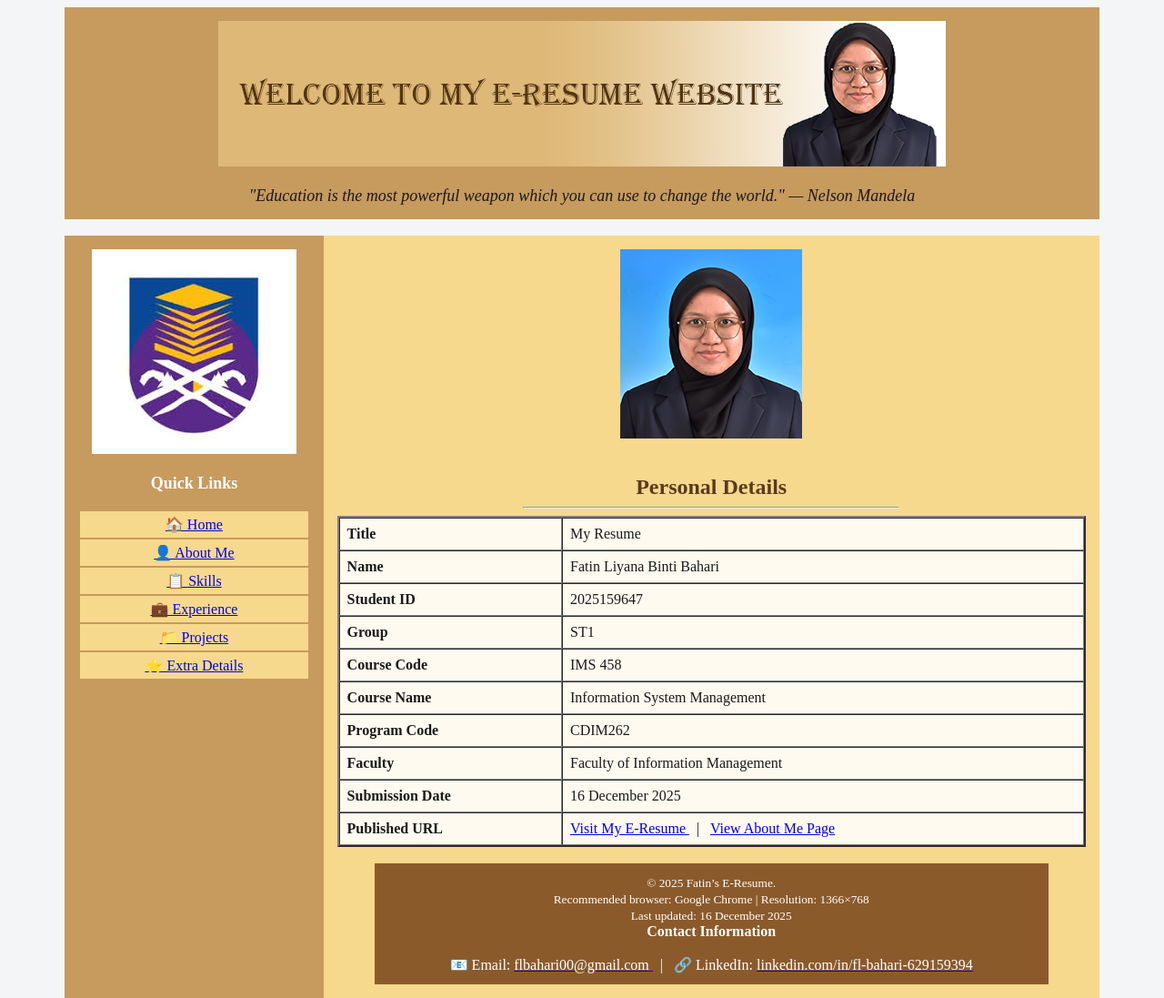
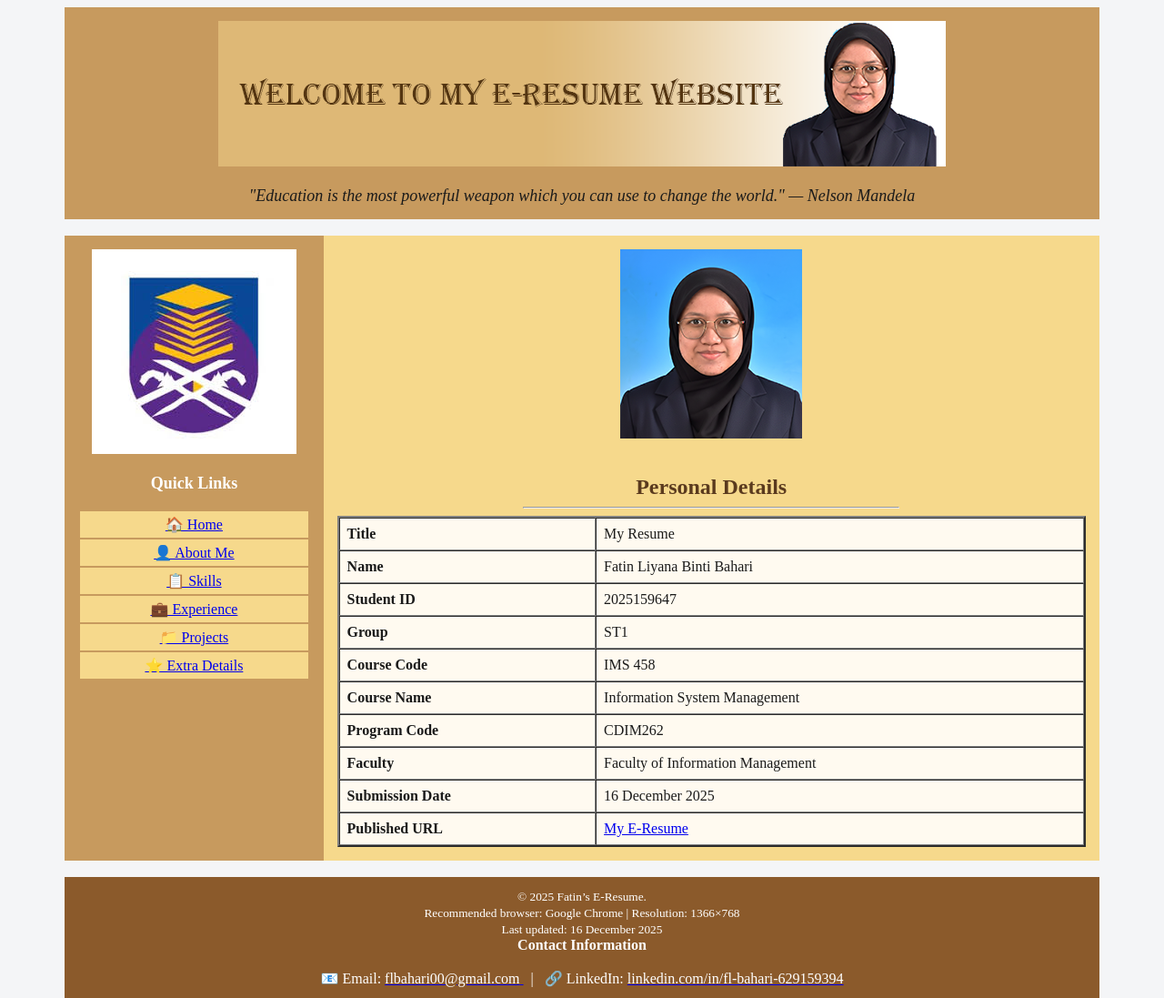
Before and after one commit to flbahari/My-Resume, a plain HTML site: page aboutme.html in a window 1280 px wide. Shown: the whole page at 91% size. Drawn offline with Linux system fonts and the light colour scheme.

Commit message:
aboutme.html

```diff
--- a/aboutme.html
+++ b/aboutme.html
@@ -69,16 +69,11 @@
 <tr><td><b>Faculty</b></td><td>Faculty of Information Management</td></tr>
 <tr><td><b>Submission Date</b></td><td>16 December 2025</td></tr>
 <tr>
-  <td><b>Published URL</b></td>
-  <td>
-    <a href="https://flbahari.github.io/My-Resume/" target="_blank">
-      Visit My E-Resume
-    </a>
-    &nbsp; | &nbsp;
-    <a href="aboutme.html" target="_blank">
-      View About Me Page
-    </a>
-  </td>
+<td><b>Published URL</b></td>
+<td><a href="aboutme.html" target="_blank">My E-Resume</a></td>
+</tr>
+</table>
+</td>
 </tr>
 </table>
 
```
